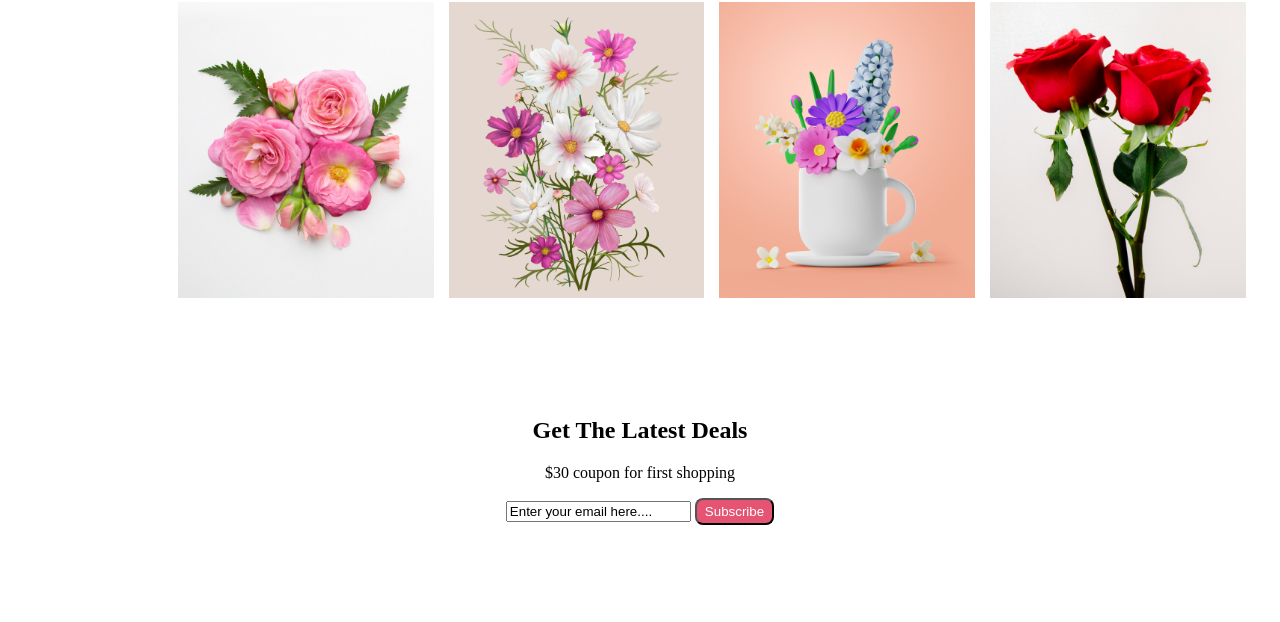
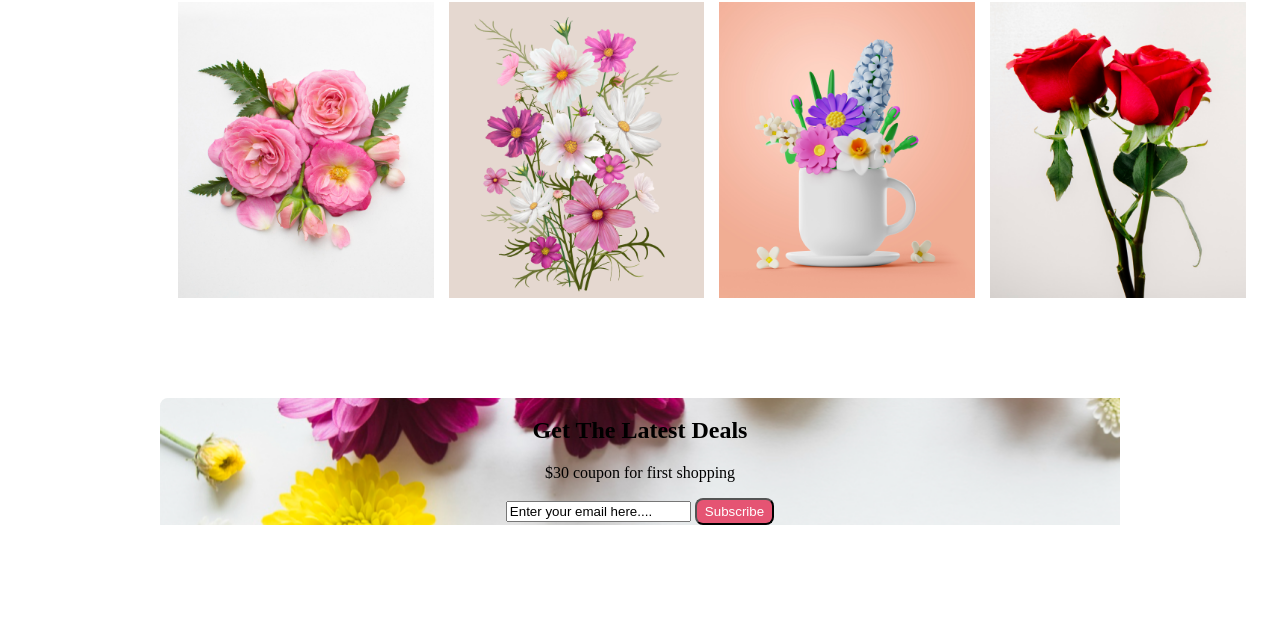
Before and after one commit to afroja7/digital-agency, a plain HTML site: page index.html in a window 1280 px wide. Shown: the part 2550-3172 px from the top of the page. Drawn offline with Linux system fonts and the light colour scheme; the site is published under a folder, as on GitHub Pages, so addresses that start at the root find nothing.

Commit message:
revision2

```diff
--- a/assets/styles.css
+++ b/assets/styles.css
@@ -261,7 +261,7 @@ background: #FFF;
     display: flex;
     justify-content: space-around;
     text-align: center;
-    background-image:url(/images/Rectangle\ 9.png) ;
+    background-image: url(../images/Rectangle\ 9.png);
     width:76%;
     margin:auto;
     margin-bottom: 100px;
```
